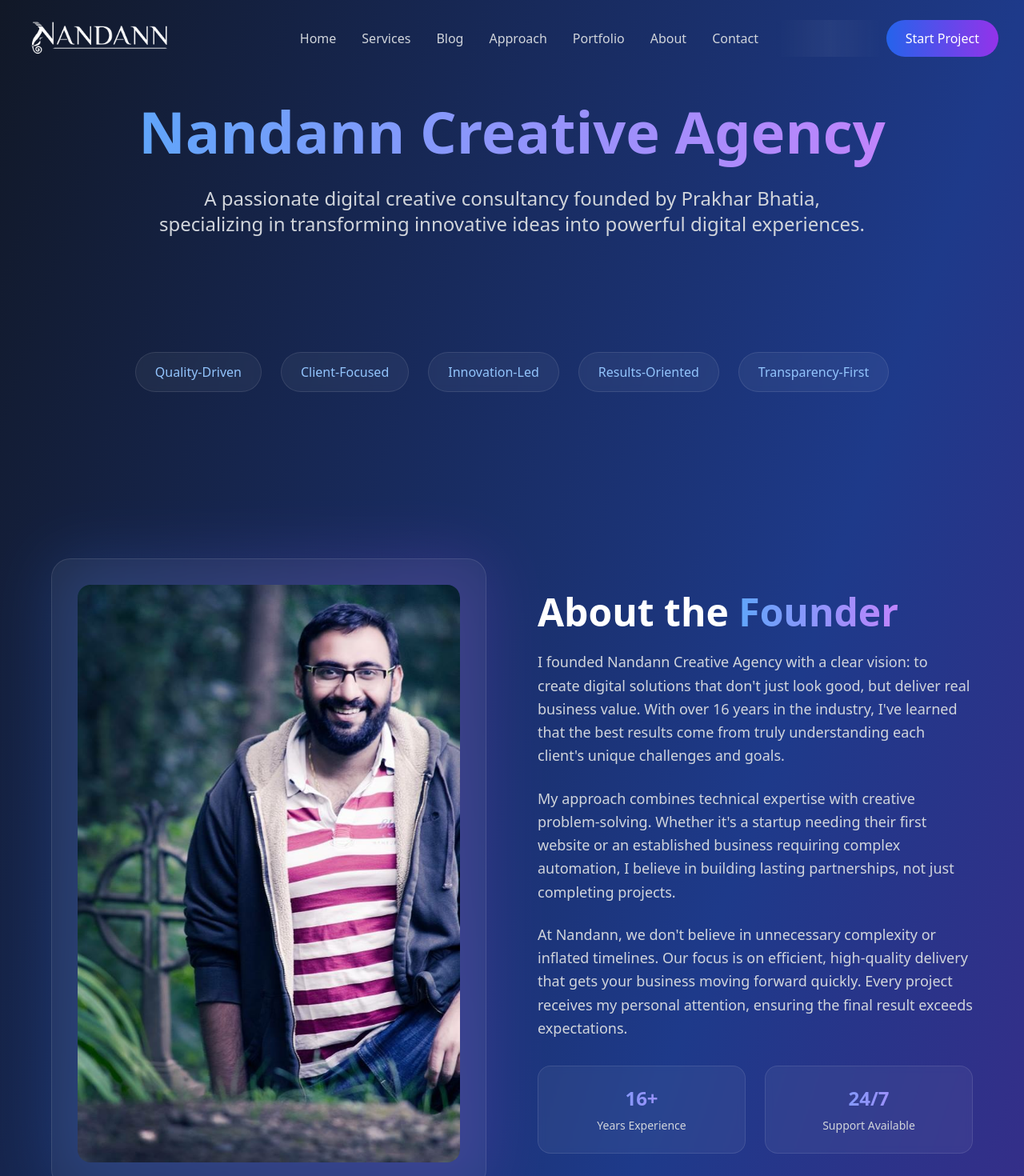
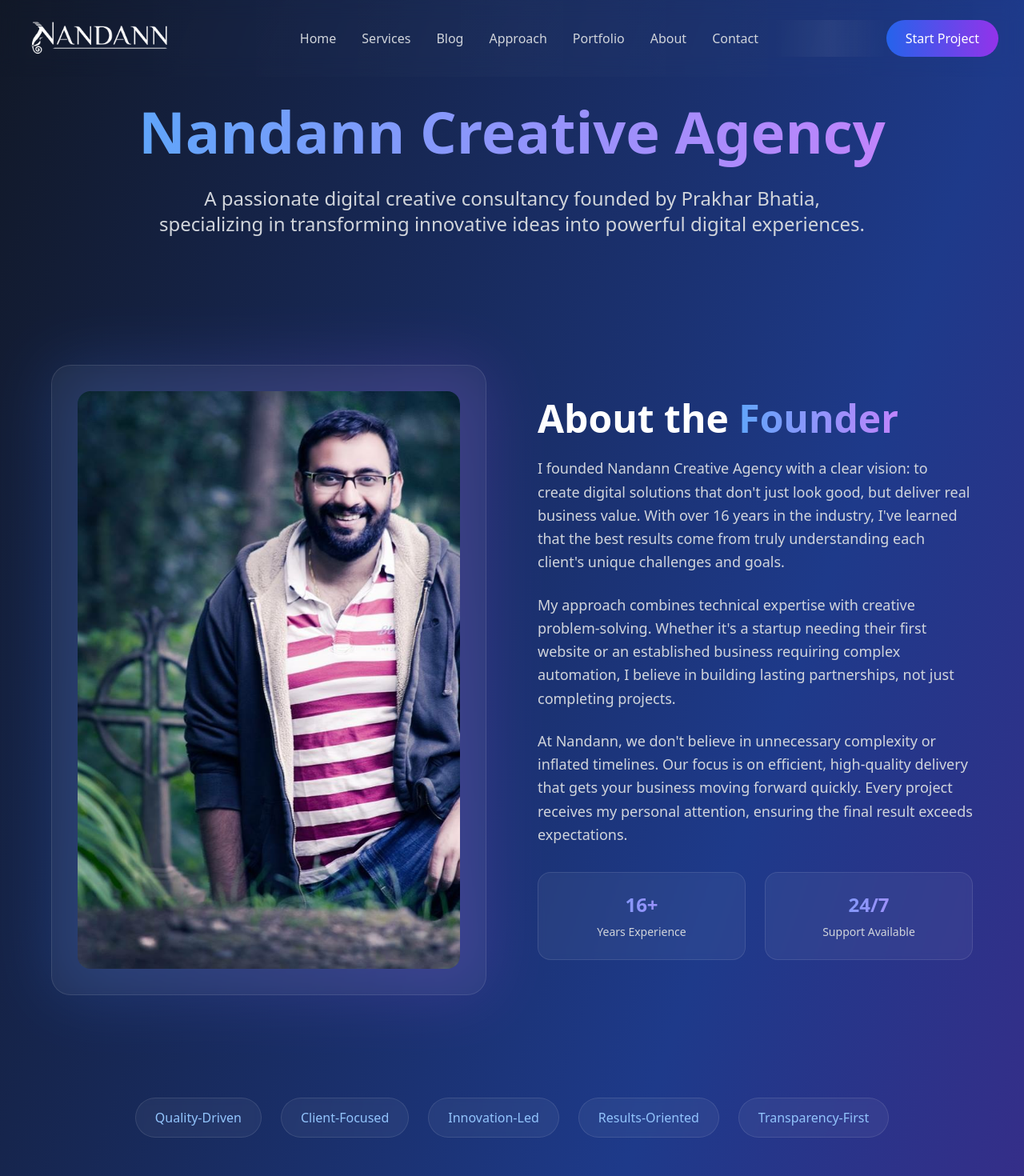
Before and after one commit to prakharbhatia/nandann-creative, a Next.js app: page /about in a window 1280 px wide. Shown: the top 1470 px of the page at 80% size. Built offline with nearby package versions, Linux system fonts and the light colour scheme.

Commit message:
Fix Analytics: merge hooks into single effect; keep deferred GA load via interaction/idle/10s

```diff
--- a/components/About.tsx
+++ b/components/About.tsx
@@ -33,18 +33,7 @@
         </div>
       </section>
 
-      {/* Values Section */}
-      <section className="py-16 px-4 sm:px-6 lg:px-8">
-        <div className="max-w-6xl mx-auto text-center">
-          <div className="flex flex-wrap justify-center gap-6 mb-16">
-            {coreValues.map((value, index) => (
-              <div key={index} className="bg-white/5 backdrop-blur-sm border border-white/10 rounded-full px-6 py-3">
-                <span className="text-blue-300 font-medium">{value}</span>
-              </div>
-            ))}
-          </div>
-        </div>
-      </section>
+
 
       {/* Founder Section */}
       <section className="py-20 px-4 sm:px-6 lg:px-8">
@@ -98,6 +87,19 @@
                 ))}
               </div>
             </div>
+          </div>
+        </div>
+      </section>
+
+      {/* Values Section (moved below Founder) */}
+      <section className="py-12 px-4 sm:px-6 lg:px-8">
+        <div className="max-w-6xl mx-auto text-center">
+          <div className="flex flex-wrap justify-center gap-6">
+            {coreValues.map((value, index) => (
+              <div key={index} className="bg-white/5 backdrop-blur-sm border border-white/10 rounded-full px-6 py-3">
+                <span className="text-blue-300 font-medium">{value}</span>
+              </div>
+            ))}
           </div>
         </div>
       </section>
--- a/components/Analytics.tsx
+++ b/components/Analytics.tsx
@@ -7,21 +7,14 @@
   const router = useRouter();
   const [shouldLoad, setShouldLoad] = useState(false);
 
+  // Single effect: route tracking + deferred GA loading
   useEffect(() => {
     const handleRouteChange = (url: string) => {
       pageview(url);
     };
+    router.events.on('routeChangeComplete', handleRouteChange);
 
-    router.events.on('routeChangeComplete', handleRouteChange);
-    return () => {
-      router.events.off('routeChangeComplete', handleRouteChange);
-    };
-  }, [router.events]);
-
-  // Defer GA loading until first interaction or 10s idle timeout
-  useEffect(() => {
-    if (shouldLoad) return;
-
+    if (!shouldLoad) {
       let loaded = false;
       const enable = () => {
         if (loaded) return;
@@ -48,12 +41,18 @@
         : (window.setTimeout(enable, 10000) as unknown as number);
 
       return () => {
+        router.events.off('routeChangeComplete', handleRouteChange);
         removeListeners();
         if ((window as any).cancelIdleCallback && idleId) {
           (window as any).cancelIdleCallback(idleId);
         }
       };
-  }, [shouldLoad]);
+    }
+
+    return () => {
+      router.events.off('routeChangeComplete', handleRouteChange);
+    };
+  }, [router.events, shouldLoad]);
 
   return (
     <>
```
Lines whose indentation alone changed are shown as unchanged.
